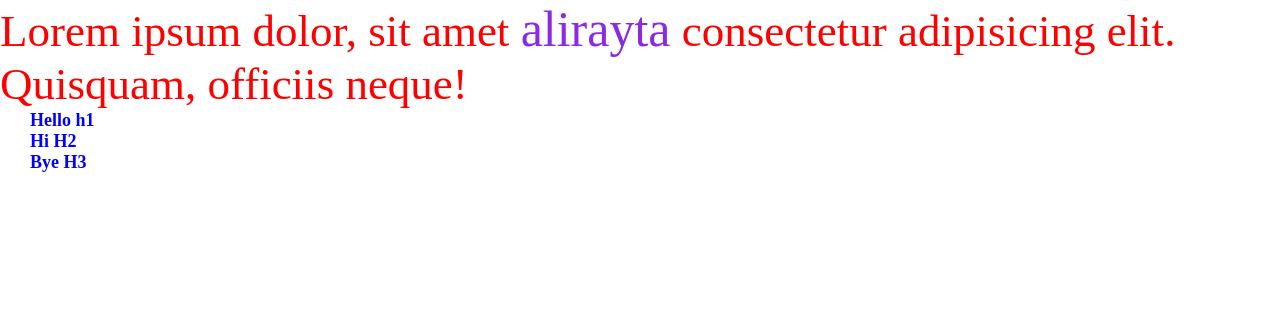
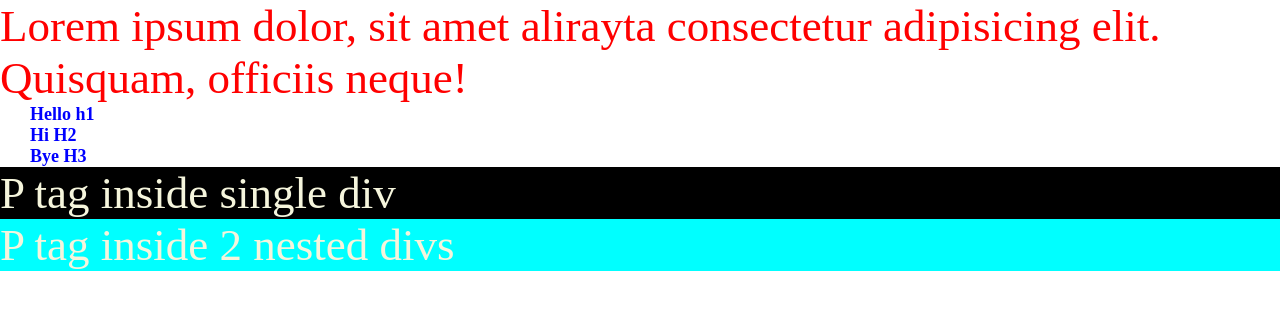
Before and after one commit to ariffaisal-github/Indepth-HTML-CSS, a plain HTML site: page index.html in a window 1280 px wide. Drawn offline with Linux system fonts and the light colour scheme.

Commit message:
Create Child selector and nested

```diff
--- a/index.html
+++ b/index.html
@@ -18,5 +18,14 @@
         <h2>Hi H2</h2>
         <h3>Bye H3</h3>
 
+        <div>
+            <p>P tag inside single div</p>
+        </div>
+        <div>
+            <div>
+                <p>P tag inside 2 nested divs</p>
+            </div>
+        </div>
+
     </body>
 </html>
--- a/style.css
+++ b/style.css
@@ -13,9 +13,13 @@ h3 {
   margin-left: 30px;
 }
 
-span {
-  color: blueviolet;
-  font-size: 50px;
+div > div > p {
+  background-color: aqua;
+}
+
+div > p {
+  background-color: black;
+  color: beige;
 }
 
 p {
```
